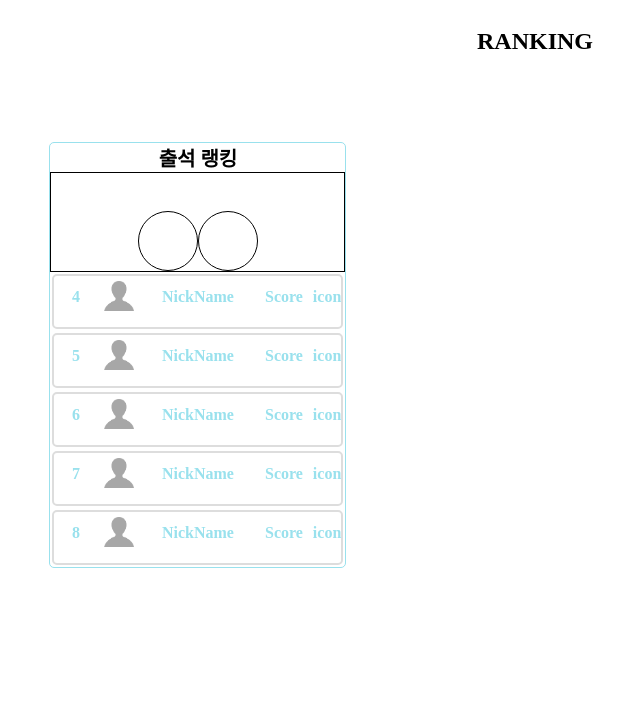
After one commit to DeuggeunJeonsu/DeuggeunJeonsu, a Java web app: page /ranking in a window 1280 px wide. The commit adds this page. Shown: the top 715 px of the page, without its empty margins (105-745 px from the left). Run offline with Spring Boot 4, a stand-in JSP engine, Linux system fonts and the light colour scheme; the project's own start-up code is not run, and a stand-in starts its controllers and pages; some libraries are stand-ins or nearby versions.

Commit message:
랭킹 진행중

```diff
--- a/FinalProject/src/main/java/com/jeonsu/deuggeun/main/controller/MainController.java
+++ b/FinalProject/src/main/java/com/jeonsu/deuggeun/main/controller/MainController.java
@@ -16,4 +16,9 @@ public class MainController {
 		return "common/survey/survey";
 	}
 
+	@RequestMapping("/ranking")
+	public String ranking() {
+		return "common/ranking";
+	}
+
 }
--- a/FinalProject/src/main/java/com/jeonsu/deuggeun/member/controller/MemberController.java
+++ b/FinalProject/src/main/java/com/jeonsu/deuggeun/member/controller/MemberController.java
@@ -39,7 +39,6 @@ public class MemberController {
 	// 회원 가입 페이지 이동
 	@GetMapping("/signUp")
 	public String signUp() {
-
 		return "member/signUp";
 	}
 
--- /dev/null
+++ b/FinalProject/src/main/webapp/WEB-INF/views/common/ranking.jsp
@@ -0,0 +1,115 @@
+<%@ page language="java" contentType="text/html; charset=UTF-8"
+    pageEncoding="UTF-8"%>
+<!DOCTYPE html>
+<html lang="en">
+<head>
+    <meta charset="UTF-8">
+    <meta name="viewport" content="width=device-width, initial-scale=1.0">
+    <title>랭킹</title>
+
+    <!-- jquery연결 -->
+    <script src="//code.jquery.com/jquery-3.4.1.min.js"></script>
+
+    <!-- <link rel="icon" type="image/png" href="favicon.ico"> -->
+    <link rel="stylesheet" href="https://cdnjs.cloudflare.com/ajax/libs/font-awesome/5.15.3/css/all.min.css">
+    <!--Google Font link-->
+	<link href="https://fonts.googleapis.com/css?family=Montserrat:400,700" rel="stylesheet">
+	<link href="https://fonts.googleapis.com/css?family=Raleway:400,600,700" rel="stylesheet">
+	<link href="https://fonts.googleapis.com/css?family=Open+Sans:300,400,600,700" rel="stylesheet">
+
+    <!-- 아이콘 사이트 key -->
+    <script src="https://kit.fontawesome.com/9e44afcd4a.js" crossorigin="anonymous"></script>
+
+    <link rel="stylesheet" href="/resources/css/ranking-style.css">
+
+</head>
+<body>
+
+    <section class="ranking-section">
+        <div class="ranking-container">
+
+            <div class="ranking-title-area">
+                <div>
+                    <h1>RANKING</h1>
+                </div>
+            </div>
+
+            <div class="ranking-content-area">
+
+                <div class="ranking-table-area"> <!--홈페이지 출석-->
+                    <div id="attendance-ranking">
+                        <div class="ranking-title">
+                            출석 랭킹
+                        </div>
+
+                        <div class="top3-area">
+                            <div></div>
+                            <div></div>
+                            <div></div>
+                        </div>
+
+                        <div class="ranking-row">
+                            <div>4</div>
+                            <div>
+                                <img class="rank-profile-img" src="/resources/images/user.png">
+                            </div>
+                            <div>NickName</div>
+                            <div>Score</div>
+                            <div>icon</div>
+                        </div>
+                        <div class="ranking-row">
+                            <div>5</div>
+                            <div>
+                                <img class="rank-profile-img" src="/resources/images/user.png">
+                            </div>
+                            <div>NickName</div>
+                            <div>Score</div>
+                            <div>icon</div>
+                        </div>
+                        <div class="ranking-row">
+                            <div>6</div>
+                            <div>
+                                <img class="rank-profile-img" src="/resources/images/user.png">
+                            </div>
+                            <div>NickName</div>
+                            <div>Score</div>
+                            <div>icon</div>
+                        </div>
+                        <div class="ranking-row">
+                            <div>7</div>
+                            <div>
+                                <img class="rank-profile-img" src="/resources/images/user.png">
+                            </div>
+                            <div>NickName</div>
+                            <div>Score</div>
+                            <div>icon</div>
+                        </div>
+                        <div class="ranking-row">
+                            <div>8</div>
+                            <div>
+                                <img class="rank-profile-img" src="/resources/images/user.png">
+                            </div>
+                            <div>NickName</div>
+                            <div>Score</div>
+                            <div>icon</div>
+                        </div>
+                    </div>
+                </div>
+                <div class="ranking-table-area"> <!--투두리스트 실천-->
+                    <table id="execution-ranking">
+
+                    </table>
+                </div>
+                <div class="ranking-table-area"> <!-- 커뮤니티 활동 -->
+                    <table id="community-ranking">
+
+                    </table>
+                </div>
+
+            </div>
+
+        </div>
+    </section>
+
+</body>
+</html>
--- a/FinalProject/src/main/webapp/WEB-INF/views/member/login.jsp
+++ b/FinalProject/src/main/webapp/WEB-INF/views/member/login.jsp
@@ -41,8 +41,8 @@
                 </div>
 
                 <p class="text-area">
-                    <a href="#">회원가입</a>
-                    <a href="#">아이디/비밀번호 찾기</a>
+                    <a href="/signUp">회원가입</a>
+                    <a href="/findInfo">아이디/비밀번호 찾기</a>
                 </p>
 
                 <button class="login-btn">득근전수 로그인</button>
--- /dev/null
+++ b/FinalProject/src/main/webapp/resources/css/ranking-style.css
@@ -0,0 +1,107 @@
+* {
+    box-sizing: border-box;
+    /* border: 1px solid black;   */
+}
+
+/* 컨테이너 영역 */
+.ranking-section{
+    width: 100%;
+    height: 700px;
+}
+.ranking-container{
+    width: 80%;
+    height: 80%;
+    margin: auto;
+}
+
+/* 컨탠츠 제목 */
+.ranking-title-area{
+    width: 100%;
+    display: flex;
+    justify-content: center;
+    align-items: center;
+}
+
+/* 컨탠츠 내용 */
+.ranking-content-area{
+    width: 100%;
+    height: 100%;
+    display: flex;
+    justify-content: space-between;
+    align-items: center;
+}
+
+/* 랭킹 표 영역 */
+.ranking-table-area{
+    width: 30%;
+    margin: 20px;
+}
+
+#attendance-ranking{
+    width: 100%;
+    display: flex;
+    flex-direction: column;
+    border: 1px solid #99E1ED;
+    border-radius: 5px;
+}
+
+/* 랭킹별 제목*/
+.ranking-title{
+    width: 100%;
+    text-align: center;
+    font-size: 20px;
+    font-weight: bold;
+}
+
+/* 랭킹 top3 영역 */
+.top3-area{
+    width: 100%;
+    height: 100px;
+    display: flex;
+    justify-content: center;
+    align-items: end;
+    border: 1px solid black;
+}
+
+.top3-area > div:nth-of-type(1), .top3-area > div:nth-of-type(3){
+    width: 60px;
+    height: 60px;
+    border: 1px solid black;
+    border-radius: 50%;
+}
+
+/* 랭크 한 행 */
+.ranking-row{
+    display: flex;
+    margin: 2px;
+    border: 2px solid #ddd;
+    border-radius: 5px;
+    font-weight: bold;
+    color: #99E1ED;
+}
+.ranking-row div{
+    text-align: center;
+    line-height: 2;
+    padding: auto;
+    padding: 5px 0;
+}
+
+/* #attendance-ranking > div:nth-of-type(2){
+    margin-left: -5%;
+    width: 110%;
+    background-color: #99E1ED;
+    font-size: 20px;
+    font-weight: bold;
+    color: white;
+} */
+
+.ranking-row > div:nth-of-type(1){ flex-basis: 15%; }
+.ranking-row > div:nth-of-type(2){ flex-basis: 15%; }
+.ranking-row > div:nth-of-type(3){ flex-basis: 40%; }
+.ranking-row > div:nth-of-type(4){ flex-basis: 20%; }
+.ranking-row > div:nth-of-type(5){ flex-basis: 10%; }
+
+.rank-profile-img{
+    width: 30px;
+    height: 30px;
+}
```
Also changed, not shown: FinalProject/src/main/java/com/jeonsu/deuggeun/board/controller/InformationBoardController.java (+4 -3 lines), FinalProject/src/main/webapp/WEB-INF/views/board/informationBoard/informationBoardDetail.jsp (+17 -8 lines), FinalProject/src/main/webapp/WEB-INF/views/common/header.jsp (+5 -5 lines), FinalProject/src/main/webapp/resources/css/board/informationBoard/informationBoardDetail-style.css (+39 -7 lines), FinalProject/src/main/webapp/resources/js/board/informationBoard/informationBoardDetail.js (+53 -0 lines).
